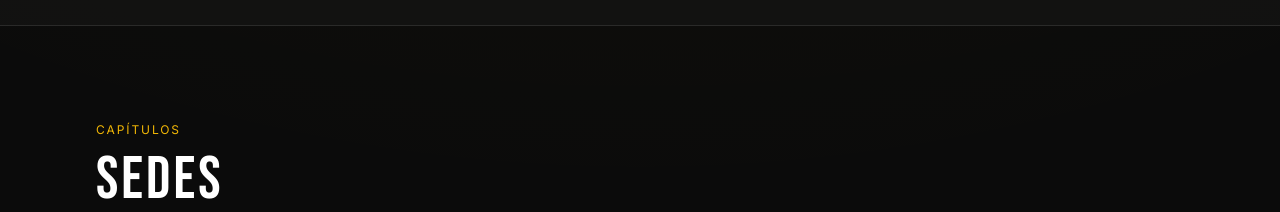
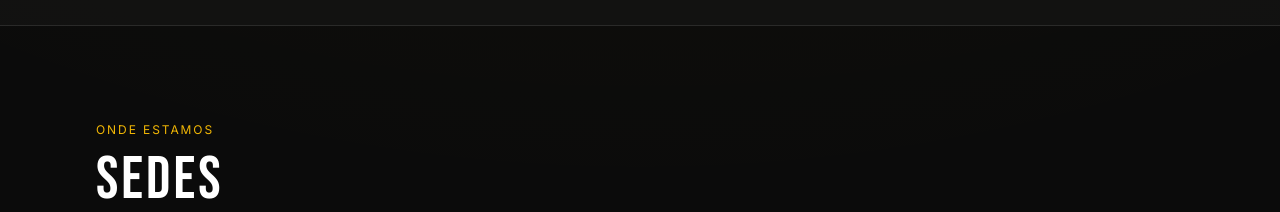
Before and after one commit to pedrocordova82/ospapas-site, a Next.js app in the folder web/: page / in a window 1280 px wide. Shown: the part 1540-1752 px from the top of the page. Built offline with nearby package versions, Linux system fonts and the light colour scheme.

Commit message:
Alterado de Capítulos para Onde Estamos

```diff
--- a/web/app/page.tsx
+++ b/web/app/page.tsx
@@ -156,7 +156,7 @@ export default function Home() {
        */}
       <Reveal>
         <section id="sedes" className="mx-auto w-full max-w-6xl px-4 pt-20 sm:px-6 lg:px-8 lg:pt-24">
-          <p className="text-xs uppercase tracking-[0.16em] text-[color:var(--color-gold-500)]">Capítulos</p>
+          <p className="text-xs uppercase tracking-[0.16em] text-[color:var(--color-gold-500)]">Onde Estamos</p>
           <h2 className="mt-3 font-heading text-5xl uppercase tracking-[0.05em] text-[color:var(--color-text-100)] sm:text-6xl">
             Sedes
           </h2>
```
